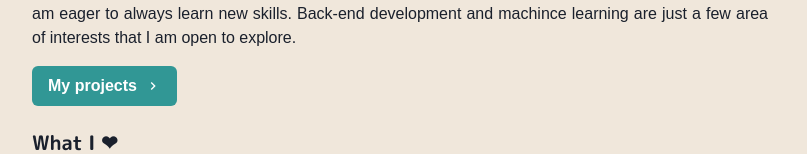
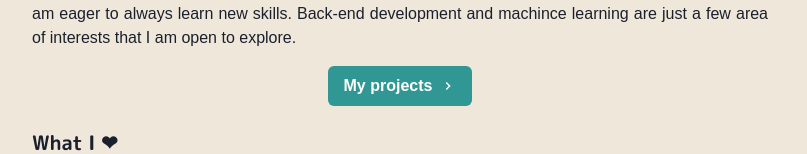
Before and after one commit to AlexanderChao14/AlexanderChao, a Next.js app: page / in a window 1280 px wide. Shown: the part 365-519 px from the top of the page, without its empty margins (240-1047 px from the left). Built offline with nearby package versions, Linux system fonts and the light colour scheme.

Commit message:
Updated Projects button on index page

```diff
--- a/pages/index.js
+++ b/pages/index.js
@@ -39,12 +39,12 @@ const Index = () => {
             Back-end development and machince learning are just a few area of interests that I am open to explore. {/*Might take out this line or 3rd sentence  */}
             {/* Some of the hobbies that I enjoy during my past time outside of software development are playing video games, learning martial arts, working outing at the gym, fishing and traveling the world.   */}
           </ParagraphBlock>
-          <Box algin="center" my="4">
-            <NextLink href="/projects">
-            <Button rightIcon={<ChevronRightIcon/>} colorScheme='teal'>
+          <Box align="center" my={4}>
+
+            <Button as={NextLink} href="/projects" scroll={false} rightIcon={<ChevronRightIcon/>} colorScheme='teal'>
               My projects
             </Button>
-            </NextLink>
+
           </Box>
         </Section>
         <Section delay={0.2}>
```
